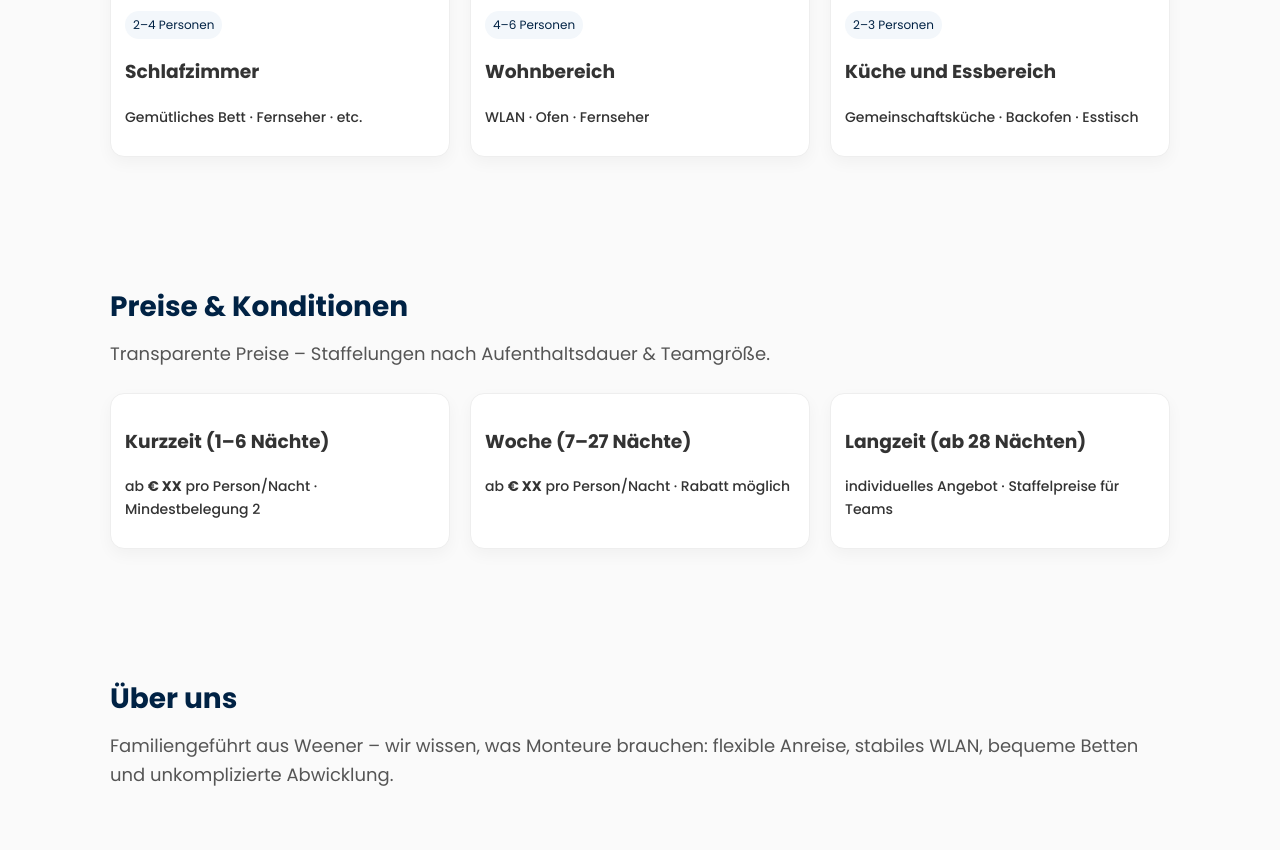
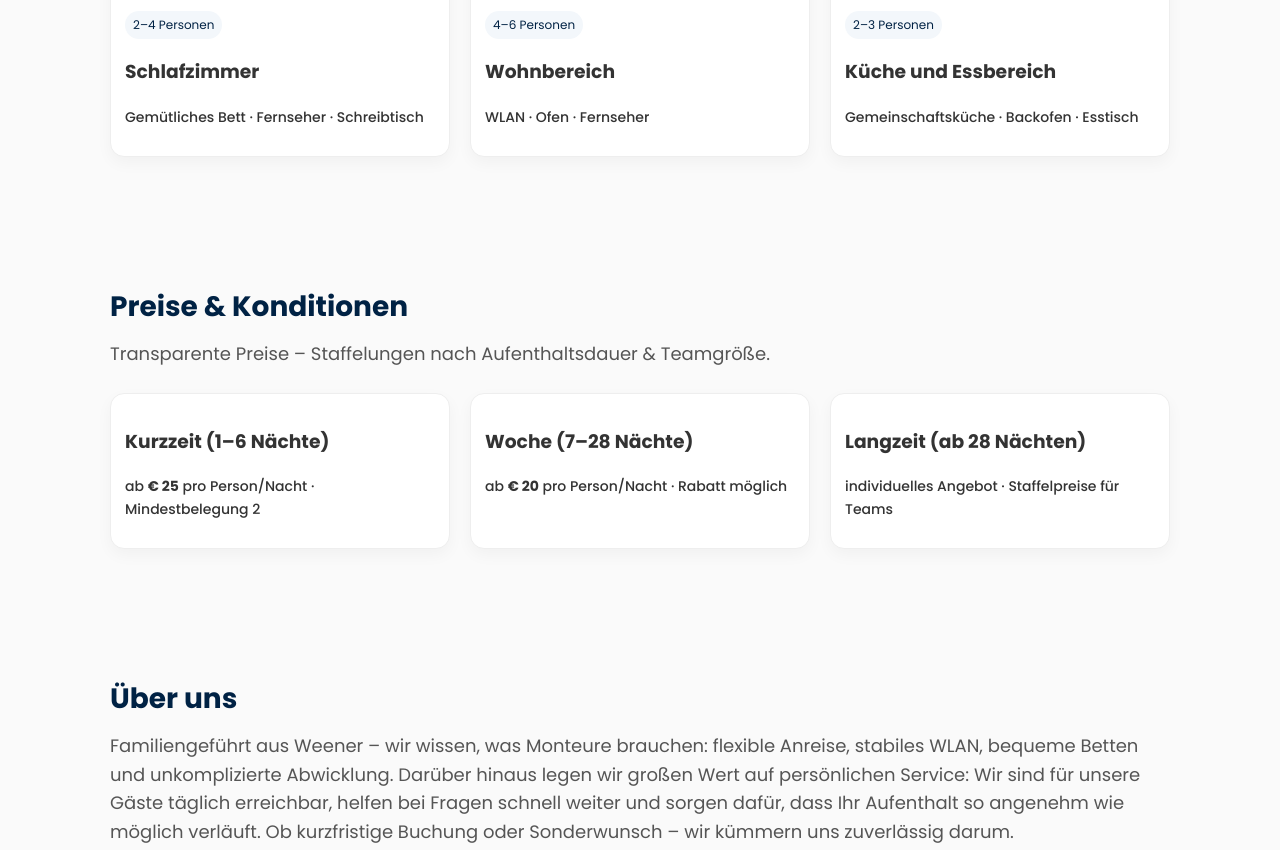
Before and after one commit to jonaspe52/website, a plain HTML site: page index.html in a window 1280 px wide. Shown: the part 919-1769 px from the top of the page. Drawn offline with Linux system fonts and the light colour scheme.

Commit message:
Update index.html

```diff
--- a/index.html
+++ b/index.html
@@ -127,7 +127,7 @@
               <div class="card-body">
                 <span class="tag">2–4 Personen</span>
                 <h3>Schlafzimmer</h3>
-                <p class="small">Gemütliches Bett · Fernseher · etc.</p>
+                <p class="small">Gemütliches Bett · Fernseher · Schreibtisch</p>
               </div>
             </article>
             <article class="card">
@@ -155,8 +155,8 @@
           <h2>Preise & Konditionen</h2>
           <p class="lead">Transparente Preise – Staffelungen nach Aufenthaltsdauer & Teamgröße.</p>
           <div class="grid grid-3 mt-4">
-            <div class="card"><div class="card-body"><h3>Kurzzeit (1–6 Nächte)</h3><p class="small">ab <strong>€ XX</strong> pro Person/Nacht · Mindestbelegung 2</p></div></div>
-            <div class="card"><div class="card-body"><h3>Woche (7–27 Nächte)</h3><p class="small">ab <strong>€ XX</strong> pro Person/Nacht · Rabatt möglich</p></div></div>
+            <div class="card"><div class="card-body"><h3>Kurzzeit (1–6 Nächte)</h3><p class="small">ab <strong>€ 25</strong> pro Person/Nacht · Mindestbelegung 2</p></div></div>
+            <div class="card"><div class="card-body"><h3>Woche (7–28 Nächte)</h3><p class="small">ab <strong>€ 20</strong> pro Person/Nacht · Rabatt möglich</p></div></div>
             <div class="card"><div class="card-body"><h3>Langzeit (ab 28 Nächten)</h3><p class="small">individuelles Angebot · Staffelpreise für Teams</p></div></div>
           </div>
         </div>
@@ -165,7 +165,7 @@
       <section id="ueberuns" class="section">
         <div class="container">
           <h2>Über uns</h2>
-          <p class="lead">Familiengeführt aus Weener – wir wissen, was Monteure brauchen: flexible Anreise, stabiles WLAN, bequeme Betten und unkomplizierte Abwicklung.</p>
+          <p class="lead">Familiengeführt aus Weener – wir wissen, was Monteure brauchen: flexible Anreise, stabiles WLAN, bequeme Betten und unkomplizierte Abwicklung. Darüber hinaus legen wir großen Wert auf persönlichen Service: Wir sind für unsere Gäste täglich erreichbar, helfen bei Fragen schnell weiter und sorgen dafür, dass Ihr Aufenthalt so angenehm wie möglich verläuft. Ob kurzfristige Buchung oder Sonderwunsch – wir kümmern uns zuverlässig darum.</p>
         </div>
       </section>
 
```
